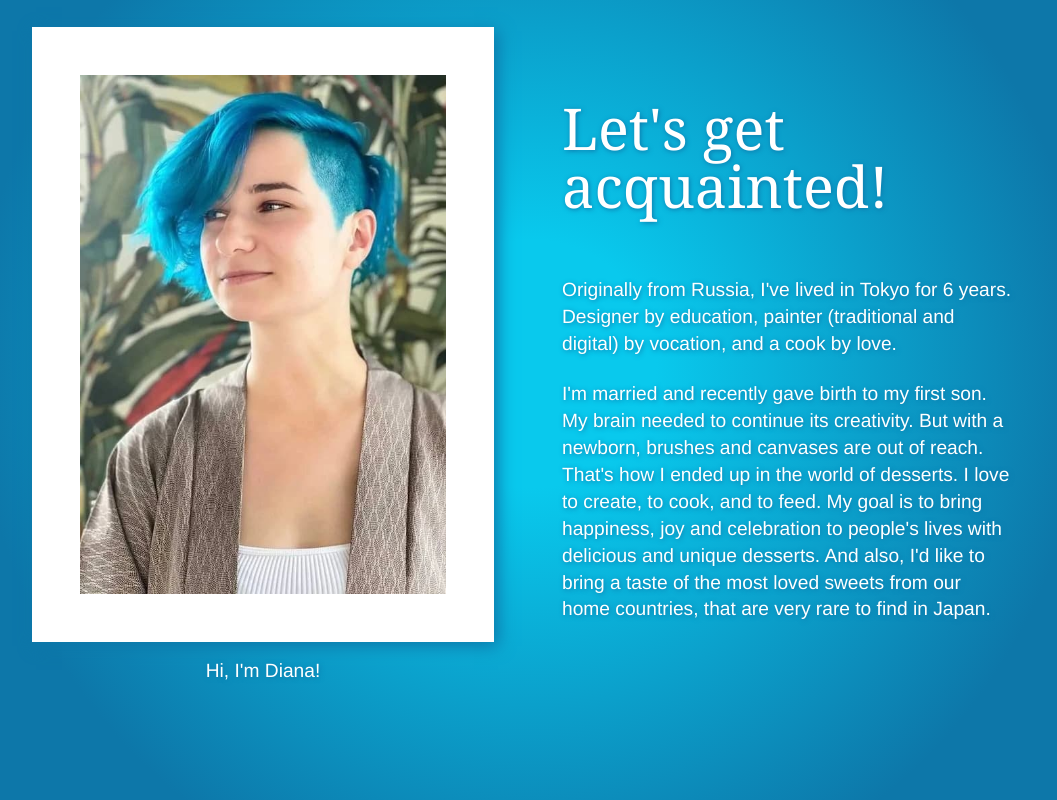
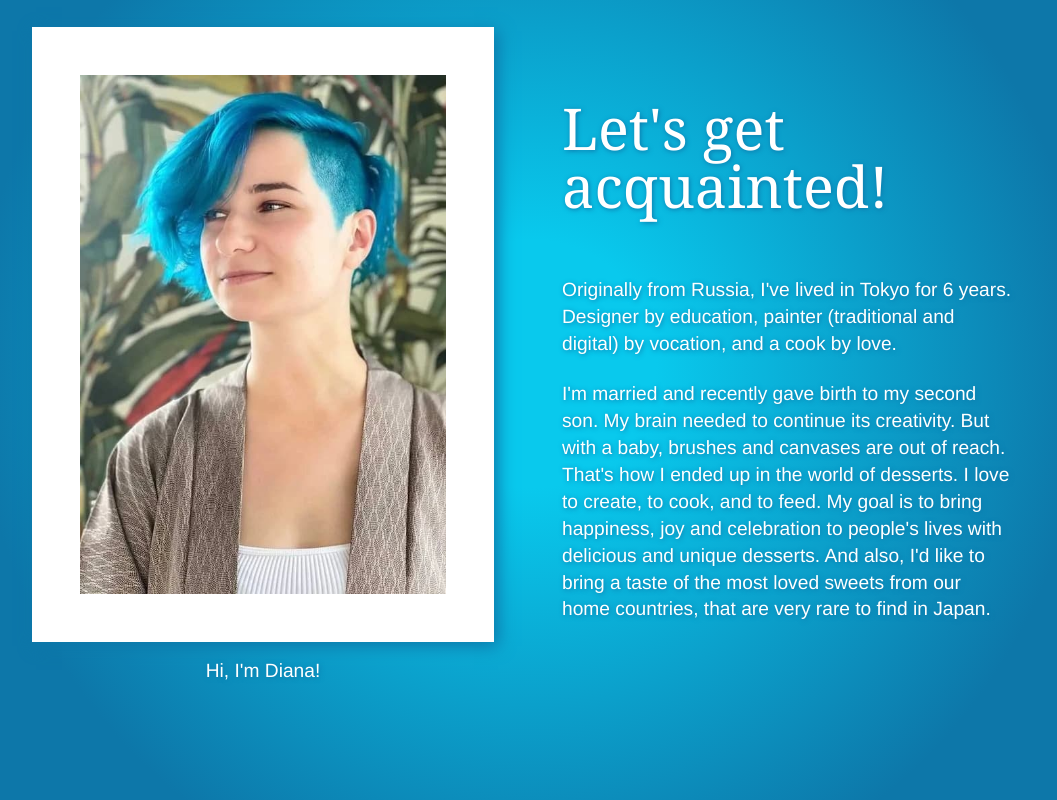
Before and after one commit to digitalclover/dacha-landing, a plain HTML site: page public/en.html in a window 1280 px wide. Shown: the part 9070-9870 px from the top of the page, without its empty margins (108-1165 px from the left). Drawn offline with nearby package versions, Linux system fonts and the light colour scheme; files that its build step writes are made by us from their sources; a web font is replaced by a local one.

Commit message:
Updated bio

```diff
--- a/public/en.html
+++ b/public/en.html
@@ -464,7 +464,7 @@
 
             <p>Originally from Russia, I've lived in Tokyo for 6 years. Designer by education, painter (traditional and digital) by vocation, and a cook by love.</p>
 
-            <p>I'm married and recently gave birth to my first son. My brain needed to continue its creativity. But with a newborn, brushes and canvases are out of reach. That's how I ended up in the world of desserts. I love to create, to cook, and to feed. My goal is to bring happiness, joy and celebration to people's lives with delicious and unique desserts. And also, I'd like to bring a taste of the most loved sweets from our home countries, that are very rare to find in Japan. </p>
+            <p>I'm married and recently gave birth to my second son. My brain needed to continue its creativity. But with a baby, brushes and canvases are out of reach. That's how I ended up in the world of desserts. I love to create, to cook, and to feed. My goal is to bring happiness, joy and celebration to people's lives with delicious and unique desserts. And also, I'd like to bring a taste of the most loved sweets from our home countries, that are very rare to find in Japan. </p>
 
           </div>
         </div>
```
